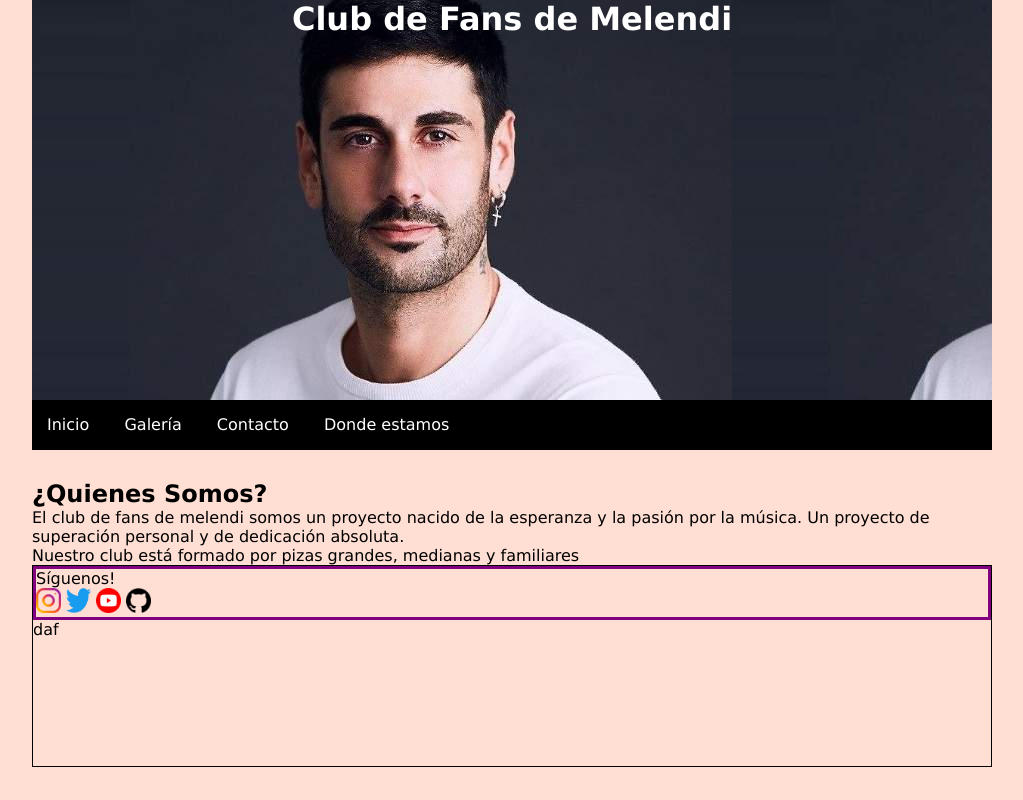
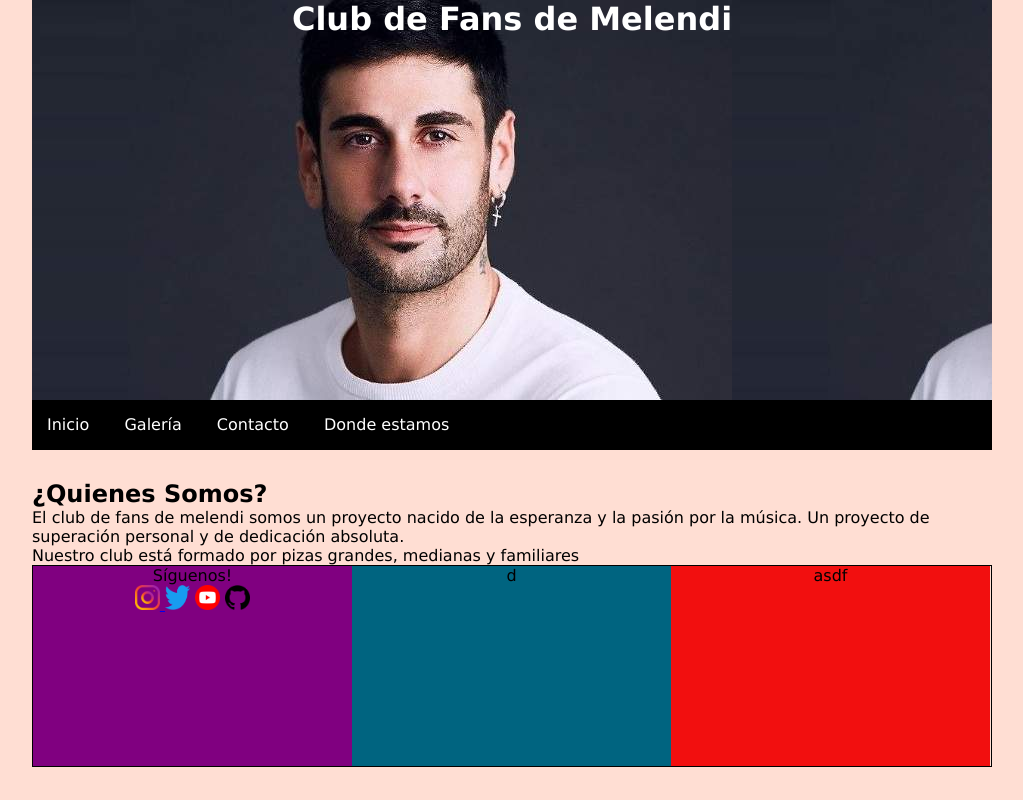
Before and after one commit to CakeNeka/Cakeneka.github.io, a plain HTML site: page index.html in a window 1280 px wide. Shown: the whole page, without its empty margins (128-1151 px from the left). Drawn offline with Linux system fonts and the light colour scheme.

Commit message:
añadido footer con tres columnas

```diff
--- a/index.html
+++ b/index.html
@@ -2,60 +2,60 @@
 <html lang="es">
   <head>
     <style>
-      *{
+      * {
         margin: 0;
         padding: 0;
       }
 
-      body{
+      body {
         width: 960px;
         margin: auto;
         font-family: Verdana, Geneva, Tahoma, sans-serif;
         background-color: rgb(255, 222, 211);
       }
 
-      header{
+      header {
         color: rgb(255, 255, 255);
         text-align: center;
         background-image: url(./img/700_420Melendi.jpg);
         height: 400px;
       }
 
-      nav{
+      nav {
         height: 50px;
         margin-bottom: 30px;
         background-color: rgb(0, 0, 0);
         color: white;
-        top:350px;
+        top: 350px;
         align-items: center;
         justify-content: center;
       }
 
-      nav ul{
+      nav ul {
         list-style-type: none;
       }
 
-      nav li{
+      nav li {
         display: inline-block;
         margin: 0px;
       }
 
-      li a{
+      li a {
         display: block;
         text-decoration: none;
-        padding: 15px ;
-        color: white;;
+        padding: 15px;
+        color: white;
       }
 
-      li a:hover{
+      li a:hover {
         background-color: rgb(26, 26, 26);
       }
 
-      footer{
+      footer {
         border: 1px solid black;
         height: 200px;
+        text-align: center;
       }
-
     </style>
     <meta charset="UTF-8" />
     <meta http-equiv="X-UA-Compatible" content="IE=edge" />
@@ -65,45 +65,65 @@
   <body>
     <header>
       <h1>Club de Fans de Melendi</h1>
-
     </header>
     <nav>
       <ul>
         <li><a href="">Inicio</a></li>
         <li><a href="">Galería</a></li>
-        <li><a href="">Contacto</a></li><!--Aquí debe haber un formulario-->
-        <li><a href="">Donde estamos</a></li><!--Aquí ubicación-->
+        <li><a href="">Contacto</a></li>
+        <!--Aquí debe haber un formulario-->
+        <li><a href="">Donde estamos</a></li>
+        <!--Aquí ubicación-->
       </ul>
     </nav>
 
     <section>
       <h2>¿Quienes Somos?</h2>
       <p>
-        El club de fans de melendi somos un proyecto nacido de la esperanza y
-        la pasión por la música. Un proyecto de superación personal y de
-        dedicación absoluta.
+        El club de fans de melendi somos un proyecto nacido de la esperanza y la
+        pasión por la música. Un proyecto de superación personal y de dedicación
+        absoluta.
       </p>
 
-      <p>
-        Nuestro club está formado por pizas grandes, medianas y familiares
-      </p>
+      <p>Nuestro club está formado por pizas grandes, medianas y familiares</p>
     </section>
 
     <footer>
       <!-- 3 divisionses redes sociales, contactos y otro  -->
-      <div style="width: 320; border: 3px solid purple; position:relative">
+      <div
+        style="
+          width: 319px;
+          height: 200px;
+          background-color:  purple;
+          float: left;
+        "
+      >
         <p>Síguenos!</p>
-        <img src="./img/instagram-ico.png" alt="" height="25" width="25">
-        <img src="./img/Twitter.png" alt="" height="25" width="25">
-        <img src="./img/yotube.png" alt="" height="25" width="25">
-        <img src="./img/github.png" alt="" height="25" width="25">
+        <a href="https://www.instagram.com/"> <img src="./img/instagram-ico.png" alt="instagram icon" height="25" width="25" /> </a>
+        <a href="https://twitter.com/"> </a><img src="./img/Twitter.png" alt="twitter icon" height="25" width="25" /> </a>
+        <a href=""> </a><img src="./img/yotube.png" alt="yotube icon" height="25" width="25" /> </a>
+        <a href=""> </a><img src="./img/github.png" alt="github icons" height="25" width="25" /> </a>
       </div>
-      <div>
-        <p>daf</p>
+      <div
+        style="
+          width: 319px;
+          height: 200px;
+          background-color: rgb(0, 100, 128);
+          float: left;
+        "
+      >
+        <p>d</p>
       </div>
-      <div>
-
-      </div>
+      <div
+        style="
+          width: 319px;
+          height: 200px;
+          background-color:  rgb(242, 15, 15);
+          float: left;
+        "
+      >
+    <p>asdf</p>
+  </div>
     </footer>
   </body>
 </html>
```
